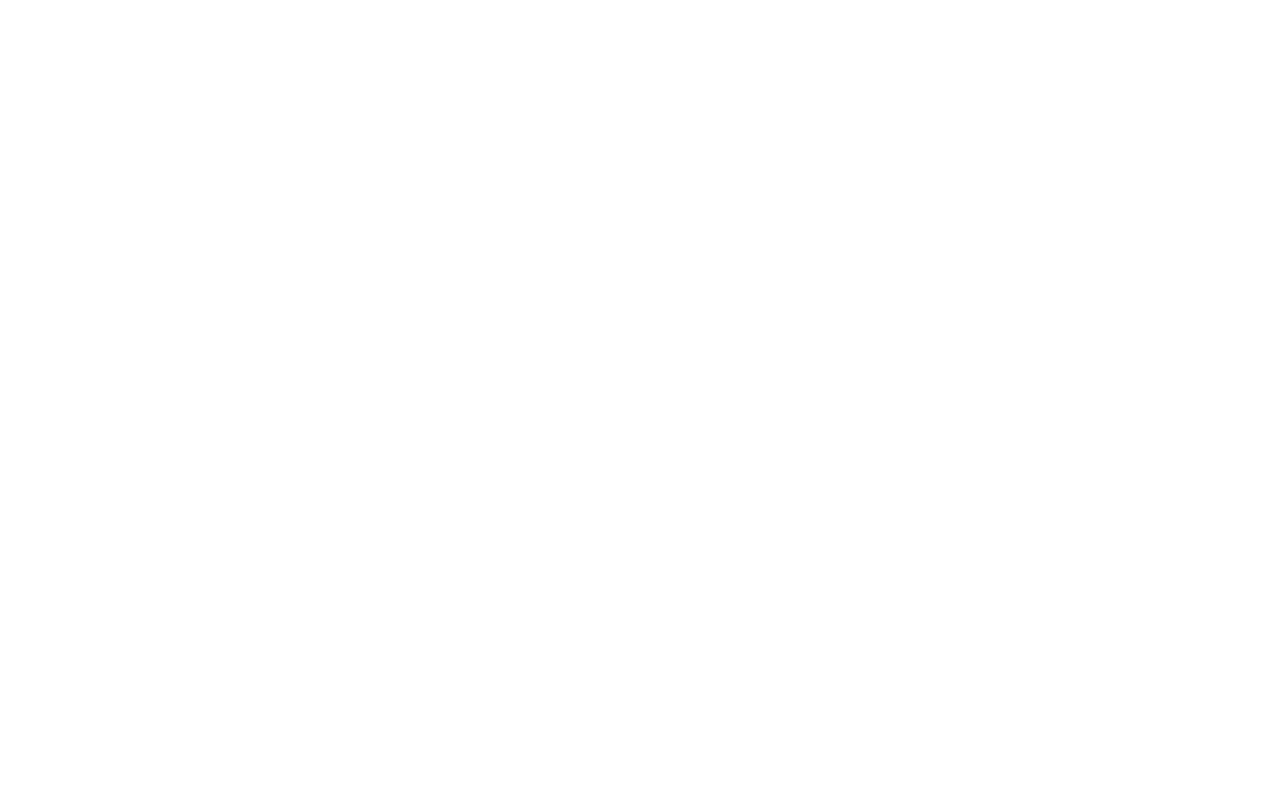
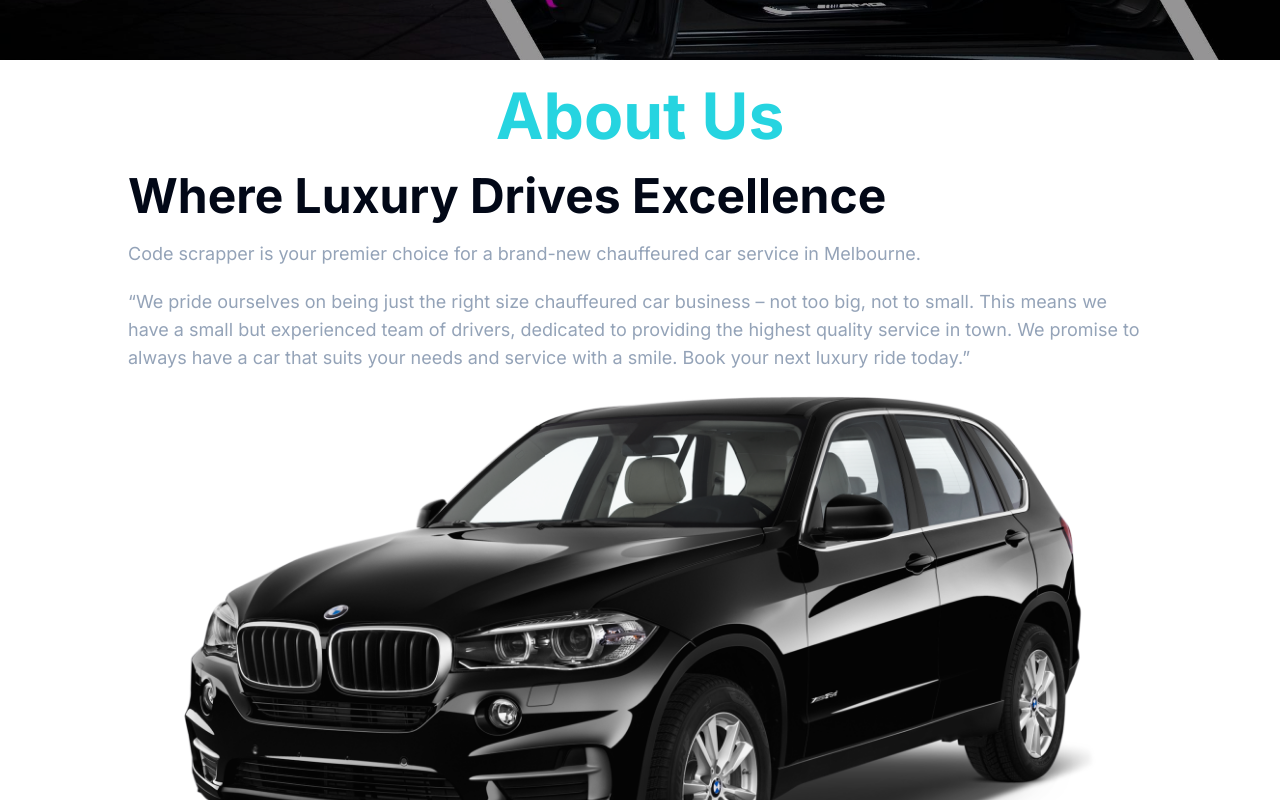
Before and after one commit to Vinayak-Anand/MotoRent, a Next.js app: page /about-us in a window 1280 px wide. Before the commit this address had no page. Shown: the part 564-1364 px from the top of the page. Before the commit the page ends 864 px from the top, so only its background shows below. Built offline with nearby package versions, Linux system fonts and the light colour scheme.

Commit message:
implement About Us and Our Fleet Pages

```diff
--- /dev/null
+++ b/src/app/about-us/page.jsx
@@ -0,0 +1,26 @@
+"use client";
+import Banners from "@/components/Banners";
+import Feedback from "@/components/Feedback";
+import Subfooter from "@/components/Subfooter";
+import TitleText from "@/components/TitleText";
+import React from "react";
+
+const AboutUs = () => {
+  return (
+    <div>
+      <Banners
+        img="/about-banner.jpg"
+        title="ABOUT US"
+        text="We are an all-new chauffeured car service driving Victoria"
+      />
+      <TitleText
+        title={<span className="">About Us</span>}
+        textStyles="mt-16"
+      />
+      <Feedback />
+      <Subfooter />
+    </div>
+  );
+};
+
+export default AboutUs;
--- /dev/null
+++ b/src/app/our-fleet/page.jsx
@@ -0,0 +1,20 @@
+import Banners from "@/components/Banners";
+import Insights from "@/components/Insights";
+import React from "react";
+
+const Ourfleet = () => {
+  return (
+    <div>
+      <Banners
+        img="/our-fleet-banner.jpg"
+        title="Our Fleet"
+        text="Whether you’re after pure luxury or a high capacity transporter, we have a vehicle for any occasion. What will you choose?"
+      />
+      <div className="relative">
+        <Insights isForm={false} />
+      </div>
+    </div>
+  );
+};
+
+export default Ourfleet;
--- /dev/null
+++ b/src/components/Feedback.jsx
@@ -0,0 +1,48 @@
+import React from "react";
+import { motion } from "framer-motion";
+import { fadeIn, staggerContainer } from "@/constants/motion";
+import styles from "@/constants/styles";
+
+const Feedback = () => {
+  return (
+    <section className="xs:p-8 my-6 sm:my-2 px-[10%]">
+      <motion.div
+        variants={staggerContainer}
+        initial="hidden"
+        whileInView="show"
+        viewport={{ once: false, amount: 0.25 }}
+        className={`${styles.innerWidth} mx-auto flex flex-col gap-6`}
+      >
+        <motion.div variants={fadeIn("right", "tween", 0.2, 1)}>
+          <div className="feedback-gradient" />
+          <div>
+            <h4 className="font-bold sm:text-5xl text-[26px] border-5 border-l-third-color mb-3">
+              Where Luxury Drives Excellence
+            </h4>
+            <p className="mt-2.5 sm:mt-5 font-normal sm:text-lg text-md leading-6 text-slate-400">
+              Code scrapper is your premier choice for a brand-new chauffeured
+              car service in Melbourne.
+            </p>
+          </div>
+          <p className="mt-2.5 sm:mt-5 font-normal sm:text-lg text-md leading-6 text-slate-400">
+            “We pride ourselves on being just the right size chauffeured car
+            business – not too big, not to small. This means we have a small but
+            experienced team of drivers, dedicated to providing the highest
+            quality service in town. We promise to always have a car that suits
+            your needs and service with a smile. Book your next luxury ride
+            today.”
+          </p>
+        </motion.div>
+        <motion.div variants={fadeIn("left", "tween", 0.2, 1)}>
+          <img
+            src="/aboutus.png"
+            className="px-0 lg:px-4 xl:px-14 w-full h-auto object-cover rounded-3xl"
+            alt=""
+          />
+        </motion.div>
+      </motion.div>
+    </section>
+  );
+};
+
+export default Feedback;
--- /dev/null
+++ b/src/components/InsightCard.jsx
@@ -0,0 +1,52 @@
+import React from "react";
+import { motion } from "framer-motion";
+import { fadeIn } from "@/constants/motion";
+import { useRouter, useSearchParams } from "next/navigation";
+
+const InsightCard = ({ imgUrl, title, subtitle, index, isForm, form }) => {
+  const searchParams = useSearchParams();
+  const option = searchParams.get("option");
+  const router = useRouter();
+  return (
+    <motion.div
+      variants={fadeIn("up", "string", index * 0.5, 1)}
+      className="flex justify-center md:flex-row flex-col gap-4"
+    >
+      <img
+        src={imgUrl}
+        className="md:w-[350px] w-full h-[250px] rounded-[32px] object-cover"
+        alt=""
+      />
+      <div>
+        <div className="flex justify-between">
+          <h4 className="font-extrabold text-slate-500 lg:text-[42px] text-[26px]">
+            {title}
+          </h4>
+          {isForm && (
+            <button
+              onClick={() => {
+                form.setValue("imgUrl", imgUrl);
+                form.setValue("title", title);
+                form.setValue("subtitle", subtitle);
+                router.push(`/booking?index=2&option=${index}`);
+              }}
+              className={`${
+                option == index
+                  ? "bg-third-color text-white"
+                  : "bg-slate-200 text-slate-500"
+              } h-12 teext-md px-7 rounded-full`}
+              disabled={option == index ? true : false}
+            >
+              Select
+            </button>
+          )}
+        </div>
+        <p className="mt-4 font-normal lg:text-lg text-sm text-slate-400">
+          {subtitle}
+        </p>
+      </div>
+    </motion.div>
+  );
+};
+
+export default InsightCard;
--- /dev/null
+++ b/src/components/Insights.jsx
@@ -0,0 +1,36 @@
+"use client";
+import React from "react";
+import { motion } from "framer-motion";
+import { staggerContainer } from "@/constants/motion";
+import styles from "@/constants/styles";
+import TitleText from "./TitleText";
+import { insights } from "@/constants/appdata";
+import InsightCard from "./InsightCard";
+
+const Insights = ({ isForm, form }) => {
+  return (
+    <motion.div
+      variants={!isForm && staggerContainer}
+      initial={!isForm && "hidden"}
+      whileInView={!isForm && "show"}
+      viewport={{ once: false, amount: 0.25 }}
+      className={`${styles.innerWidth} mx-auto flex flex-col`}
+    >
+      {!isForm && <TitleText title={<>Our Fleet</>} />}
+
+      <div className="mt-12 flex flex-col gap-9">
+        {insights?.map((insight, index) => (
+          <InsightCard
+            key={index}
+            {...insight}
+            index={index}
+            isForm={isForm}
+            form={form}
+          />
+        ))}
+      </div>
+    </motion.div>
+  );
+};
+
+export default Insights;
```
